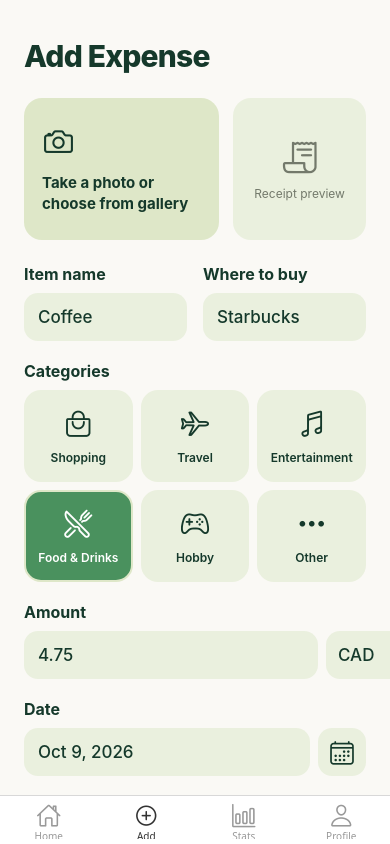
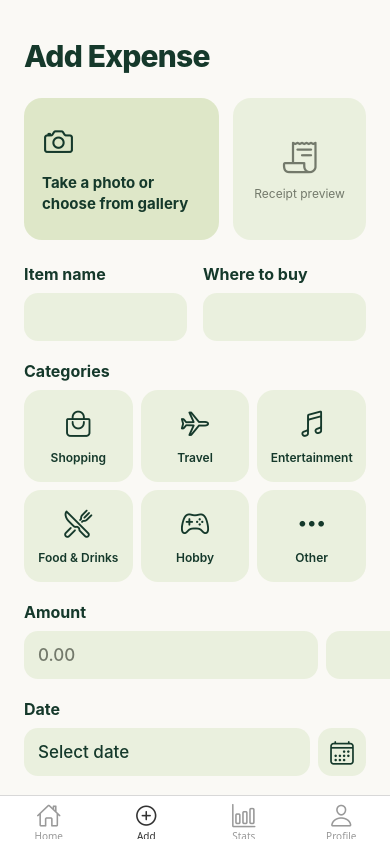
Before and after one commit to ksky666/IAT359-SpendWise, a React Native app: screen /Add in a window 390 px wide. Built offline with nearby package versions, Linux system fonts and the light colour scheme.

Commit message:
update AddExpenseScreen.js (without data storage + API Firestore)

```diff
--- a/src/screens/AddExpenseScreen.js
+++ b/src/screens/AddExpenseScreen.js
@@ -51,14 +51,48 @@ function toDateString(date) {
   return `${year}-${month}-${day}`;
 }
 
+// changing currency
+async function convertToCad(amount, currency, expenseDate) {
+  if (currency === "CAD") {
+    return {
+      amountCad: amount,
+      exchangeRate: 1,
+      exchangeRateDate: null,
+    };
+  }
+
+  const url =
+    `https://api.frankfurter.dev/v2/rate/${currency}/CAD` +
+    `?date=${expenseDate}`;
+
+  const response = await fetch(url);
+
+  if (!response.ok) {
+    throw new Error("Exchange rate unavailable");
+  }
+
+  const { rate, date } = await response.json();
+
+  if (!Number.isFinite(rate) || rate <= 0 || typeof date !== "string") {
+    throw new Error("Invalid exchange rate");
+  }
+
+  return {
+    amountCad: Number((amount * rate).toFixed(2)),
+    exchangeRate: rate,
+    exchangeRateDate: date,
+  };
+}
+
 function AddExpenseContent({ onSave }) {
   // Temporary values matching the mockup.
-  const [itemName, setItemName] = useState("Coffee");
-  const [store, setStore] = useState("Starbucks");
-  const [category, setCategory] = useState("Food & Drinks");
-  const [amount, setAmount] = useState("4.75");
-  const [currency, setCurrency] = useState("CAD");
-  const [date, setDate] = useState(new Date(2026, 9, 9));
+  const [itemName, setItemName] = useState("");
+  const [store, setStore] = useState("");
+  const [category, setCategory] = useState("");
+  const [amount, setAmount] = useState("");
+  const [currency, setCurrency] = useState("");
+  // const [date, setDate] = useState(new Date(2026, 9, 9));
+  const [date, setDate] = useState(null);
   const [note, setNote] = useState("");
   const [receiptUri, setReceiptUri] = useState(null);
 
@@ -136,20 +170,53 @@ function AddExpenseContent({ onSave }) {
     Keyboard.dismiss();
 
     const normalizedAmount = amount.trim().replace(",", ".");
+    const numericAmount = Number(normalizedAmount);
 
     if (!itemName.trim()) {
       Alert.alert("Missing item name", "Please enter an item name.");
       return;
     }
 
+    if (!category) {
+      Alert.alert("Missing category", "Please select a category.");
+      return;
+    }
+
     if (
       !/^\d+(?:\.\d{1,2})?$/.test(normalizedAmount) ||
-      !Number.isFinite(Number(normalizedAmount)) ||
-      Number(normalizedAmount) <= 0
+      !Number.isFinite(numericAmount) ||
+      numericAmount <= 0
     ) {
       Alert.alert(
         "Invalid amount",
-        "Please enter an amount greater than 0, with up to two decimal places.",
+        "Enter a positive amount with up to two decimal places.",
+      );
+      return;
+    }
+
+    if (!currencies.includes(currency)) {
+      Alert.alert("Missing currency", "Please select a currency.");
+      return;
+    }
+
+    if (!date) {
+      Alert.alert("Missing date", "Please select a date.");
+      return;
+    }
+
+    savingRef.current = true;
+    setSaving(true);
+
+    try {
+      const expenseDate = toDateString(date);
+
+      let conversion;
+      try {
+        conversion = await convertToCad(numericAmount, currency, expenseDate);
+      } catch {
+        Alert.alert(
+          "Exchange rate unavailable",
+          "Check your connection or try another date. Your entries are still here.",
         );
         return;
       }
@@ -158,34 +225,33 @@ function AddExpenseContent({ onSave }) {
         name: itemName.trim(),
         store: store.trim(),
         category,
-      amount: Number(normalizedAmount),
+        amount: numericAmount,
         currency,
-      date: toDateString(date),
+        date: expenseDate,
         note: note.trim(),
         receiptUri,
+        ...conversion,
       };
 
-    // UI demo until a real storage function is supplied.
       if (typeof onSave !== "function") {
+        const original = `${expense.amount.toFixed(2)} ${expense.currency}`;
+        const converted = `${expense.amountCad.toFixed(2)} CAD`;
+
         Alert.alert(
           "Form checked",
-        `${expense.name} · ${expense.amount.toFixed(2)} ${
-          expense.currency
-        }\n\nDemo only: this expense has not been saved.`,
+          `${expense.name}\n${
+            currency === "CAD" ? converted : `${original} ≈ ${converted}`
+          }\n\nDemo only. This expense has not been saved.`,
         );
         return;
       }
 
-    savingRef.current = true;
-    setSaving(true);
-
-    try {
       await onSave(expense);
       Alert.alert("Saved", "Your expense has been saved.");
     } catch {
       Alert.alert(
         "Unable to save",
-        "Please try again. Your form values have been kept.",
+        "Please try again. Your entries are still here.",
       );
     } finally {
       savingRef.current = false;
@@ -271,7 +337,7 @@ function AddExpenseContent({ onSave }) {
                 style={styles.input}
                 value={itemName}
                 onChangeText={setItemName}
-                placeholder="Coffee"
+                placeholder=""
                 placeholderTextColor={muted}
                 accessibilityLabel="Item name"
                 maxLength={80}
@@ -284,7 +350,7 @@ function AddExpenseContent({ onSave }) {
                 style={styles.input}
                 value={store}
                 onChangeText={setStore}
-                placeholder="Starbucks"
+                placeholder=""
                 placeholderTextColor={muted}
                 accessibilityLabel="Where to buy"
                 maxLength={100}
@@ -370,10 +436,16 @@ function AddExpenseContent({ onSave }) {
             }}
             style={styles.dateRow}
             accessibilityRole="button"
-            accessibilityLabel={`Select date, ${formatDate(date)}`}
+            // accessibilityLabel={`Select date, ${formatDate(date)}`}
+            accessibilityLabel={
+              date ? `Select date, ${formatDate(date)}` : "Select date"
+            }
           >
             <View style={[styles.input, styles.dateValue]}>
-              <Text style={styles.inputText}>{formatDate(date)}</Text>
+              {/* <Text style={styles.inputText}>{formatDate(date)}</Text> */}
+              <Text style={styles.inputText}>
+                {date ? formatDate(date) : "Select date"}
+              </Text>
             </View>
 
             <View style={styles.calendarButton}>
@@ -388,7 +460,8 @@ function AddExpenseContent({ onSave }) {
           {showDatePicker && (
             <View style={styles.datePickerContainer}>
               <DateTimePicker
-                value={date}
+                // value={date}
+                value={date ?? new Date()}
                 mode="date"
                 display={Platform.OS === "ios" ? "spinner" : "default"}
                 onChange={handleDateChange}
@@ -399,7 +472,11 @@ function AddExpenseContent({ onSave }) {
 
               {Platform.OS === "ios" && (
                 <Pressable
-                  onPress={() => setShowDatePicker(false)}
+                  // onPress={() => setShowDatePicker(false)}
+                  onPress={() => {
+                    setDate((selectedDate) => selectedDate ?? new Date());
+                    setShowDatePicker(false);
+                  }}
                   style={styles.doneButton}
                   accessibilityRole="button"
                 >
```
Lines whose indentation alone changed are shown as unchanged.
